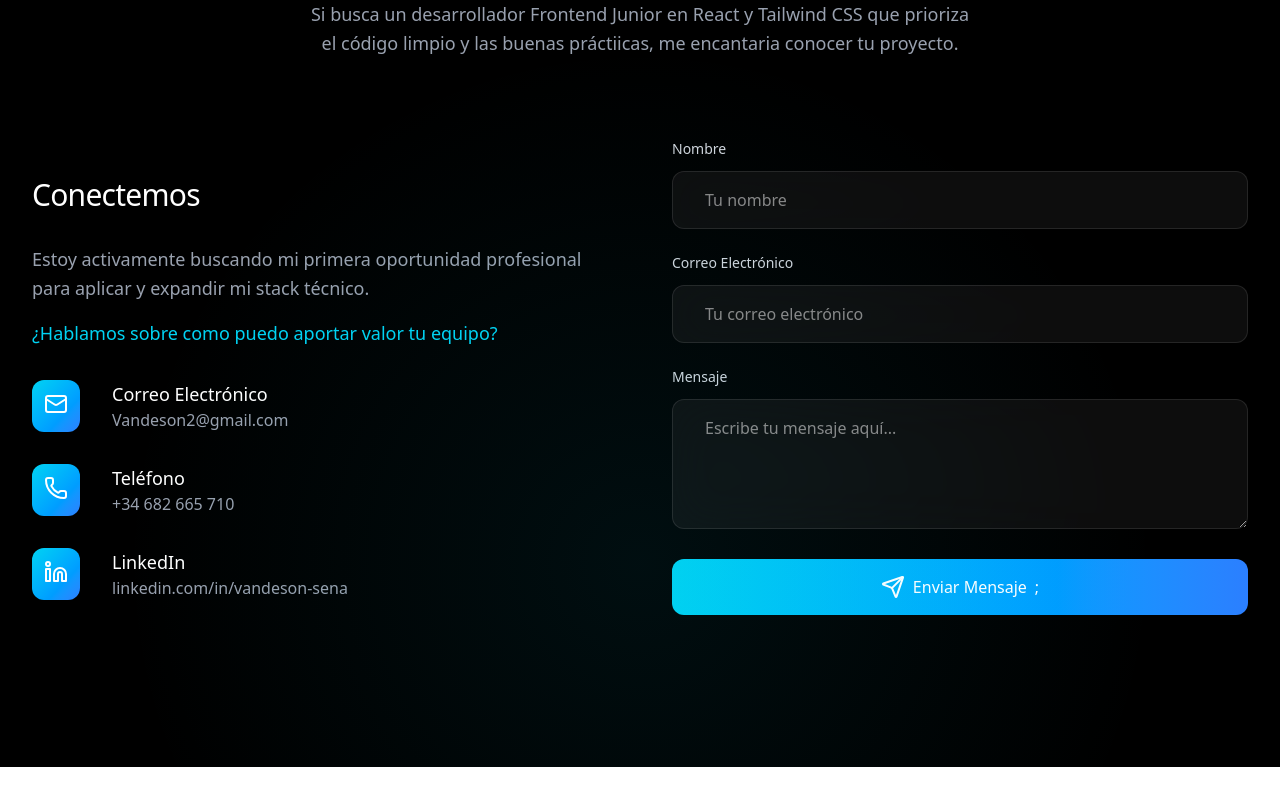
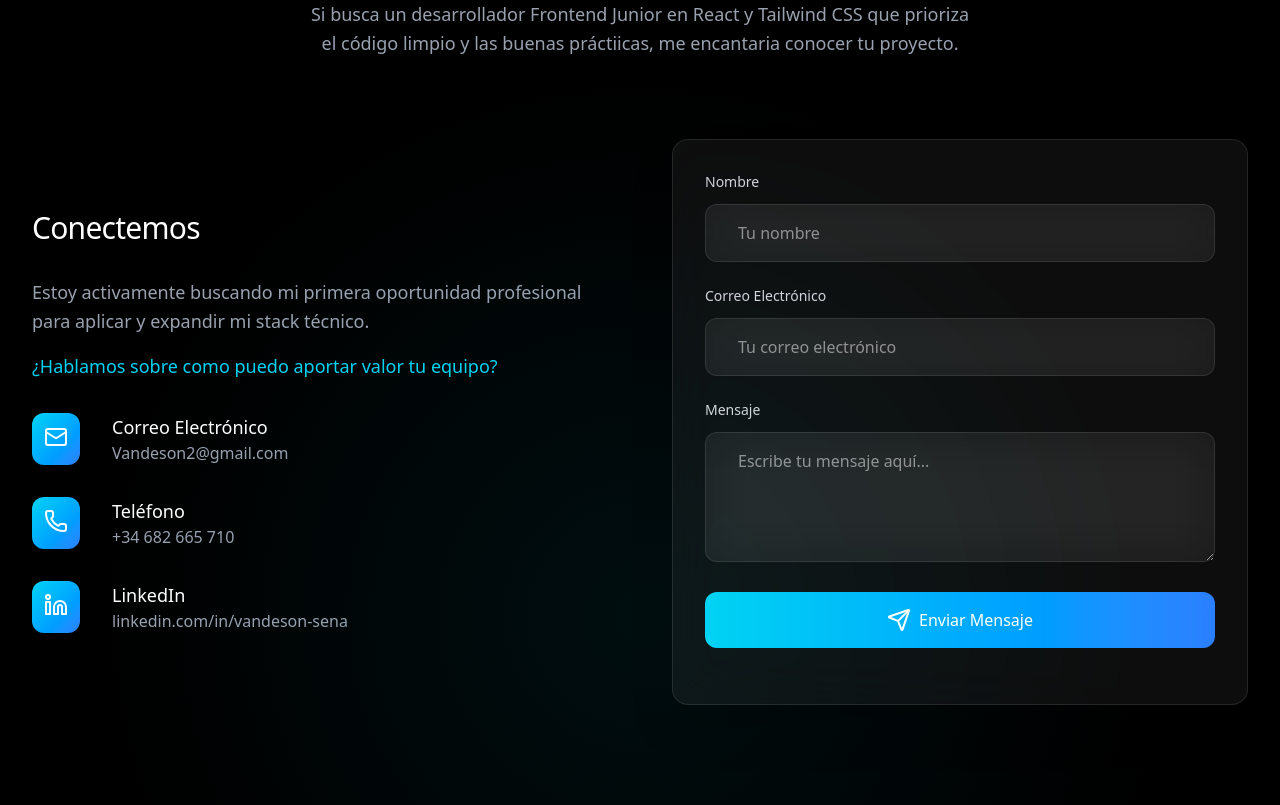
Before and after one commit to vandeson2/mi-portafolio, a React (Vite) app: page / in a window 1280 px wide. Shown: the part 2860-3665 px from the top of the page. Before the commit the page ends 3627 px from the top, so only its background shows below. Built offline with nearby package versions, Linux system fonts and the light colour scheme.

Commit message:
Añadido estilo al formulario

```diff
--- a/src/components/Contact.jsx
+++ b/src/components/Contact.jsx
@@ -59,7 +59,7 @@ export function Contact () {
                         ))}
 
                     </div>
-                    <div className="space-y-6">
+                    <div className="bg-white/5 p-8 rounded-2xl shadow-2xl backdrop-blur-xl border border-white/10">
                         <FormContact formEndpoint={formspreeUrl}/>
 
                     </div>
--- a/src/components/FormContact.jsx
+++ b/src/components/FormContact.jsx
@@ -142,7 +142,7 @@ const FormContact = ({formEndpoint}) => {
                             <Send size={24} />
                              Enviar Mensaje
                             </span>
-                        )};
+                        )}
 
                     </button>
                 </>
```
